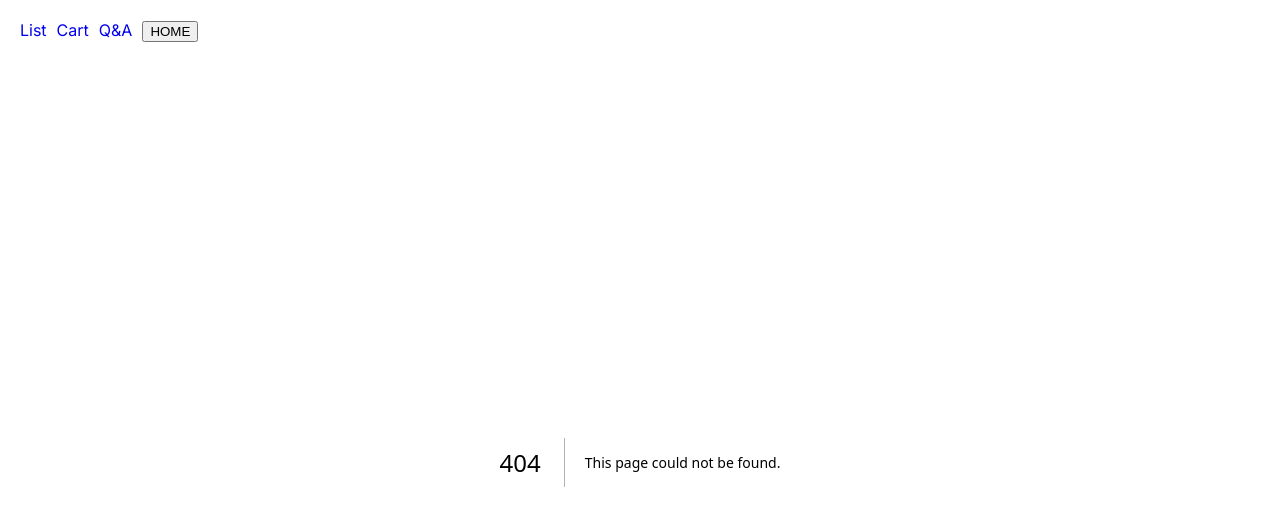
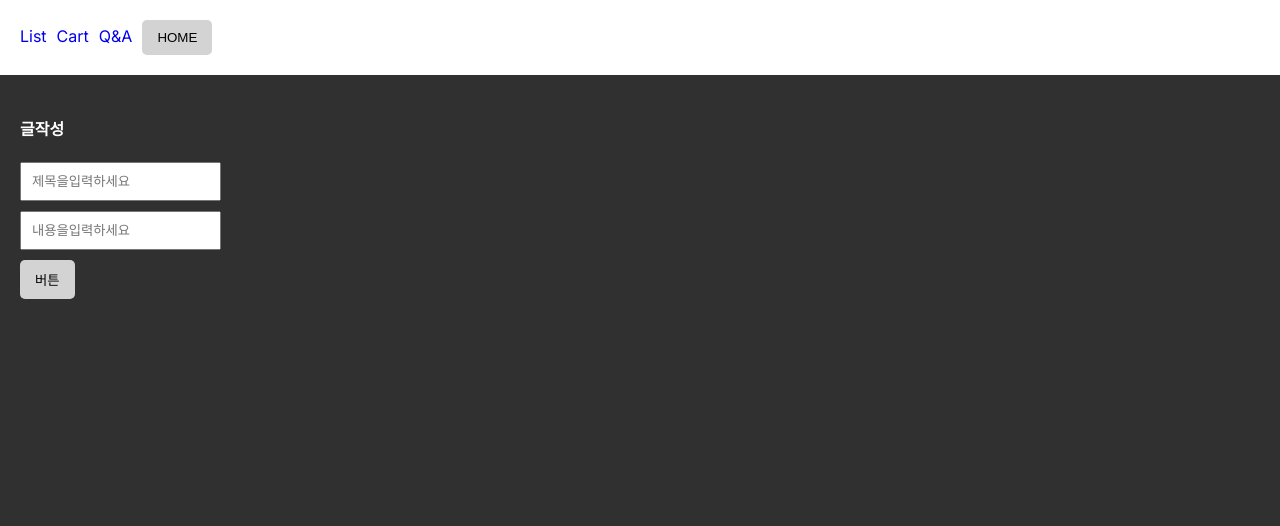
Before and after one commit to mongzii/next-M-market, a Next.js app: page /board/write in a window 1280 px wide. Before the commit this address had no page. Shown: the top 526 px of the page. Built offline with nearby package versions, Linux system fonts and the light colour scheme.

Commit message:
feat: 게시판 글 작성기능완료

```diff
--- a/app/board/page.js
+++ b/app/board/page.js
@@ -3,6 +3,7 @@
 import { connectDB } from "@/util/database";
 import Link from "next/link";
 import DetailLink from "./DetailLink";
+import WriteBtn from "./WriteBtn";
 //import { MongoClient } from "mongodb";
 
 export default async function Qa() {
@@ -25,6 +26,7 @@ export default async function Qa() {
           </div>
         );
       })}
+      <WriteBtn />
       {/* <DetailLink /> */}
     </div>
   );
--- /dev/null
+++ b/app/board/write/page.js
@@ -0,0 +1,12 @@
+export default function Write() {
+  return (
+    <div className="p-20">
+      <h4>글작성</h4>
+      <form action="/api/post/new" method="POST">
+        <input name="title" placeholder="제목을입력하세요" />
+        <input name="content" placeholder="내용을입력하세요" />
+        <button type="submit">버튼</button>
+      </form>
+    </div>
+  );
+}
--- a/app/globals.css
+++ b/app/globals.css
@@ -177,3 +177,19 @@ body {
   color: gray;
   margin: 5px 0px;
 }
+
+.p-20 {
+  padding: 20px;
+}
+input {
+  box-sizing: border-box;
+  padding: 10px;
+  display: block;
+  margin-bottom: 10px;
+}
+button {
+  padding: 10px 15px;
+  background: lightgray;
+  border: none;
+  border-radius: 5px;
+}
--- /dev/null
+++ b/pages/api/post/new.js
@@ -0,0 +1,16 @@
+import { connectDB } from "@/util/database";
+
+export default async function handler(요청, 응답) {
+  if (요청.method == "POST") {
+    // console.log(요청.body); // 이렇게하면 유저가 보낸 데이터가 나올거다
+    if (요청.body.title == "" || 요청.body.content == "") {
+      return 응답.status(500).json("내용을 다시 확인하세요");
+    } else {
+      const client = await connectDB;
+      const db = client.db("market");
+      const data = await db.collection("post").insertOne(요청.body);
+      //return 응답.status(200).json("저장완료");
+      return 응답.redirect(302, "/board");
+    }
+  }
+}
--- /dev/null
+++ b/pages/api/test.js
@@ -0,0 +1,8 @@
+//서버기능 만드는거다
+
+export default function handler(req, res) {
+  //console.log(123);
+  if (req.method == "POST") {
+    return res.status(200).json("처리완료");
+  }
+}
```
Also changed, not shown: app/board/WriteBtn.js (added, +17 -0 lines).
